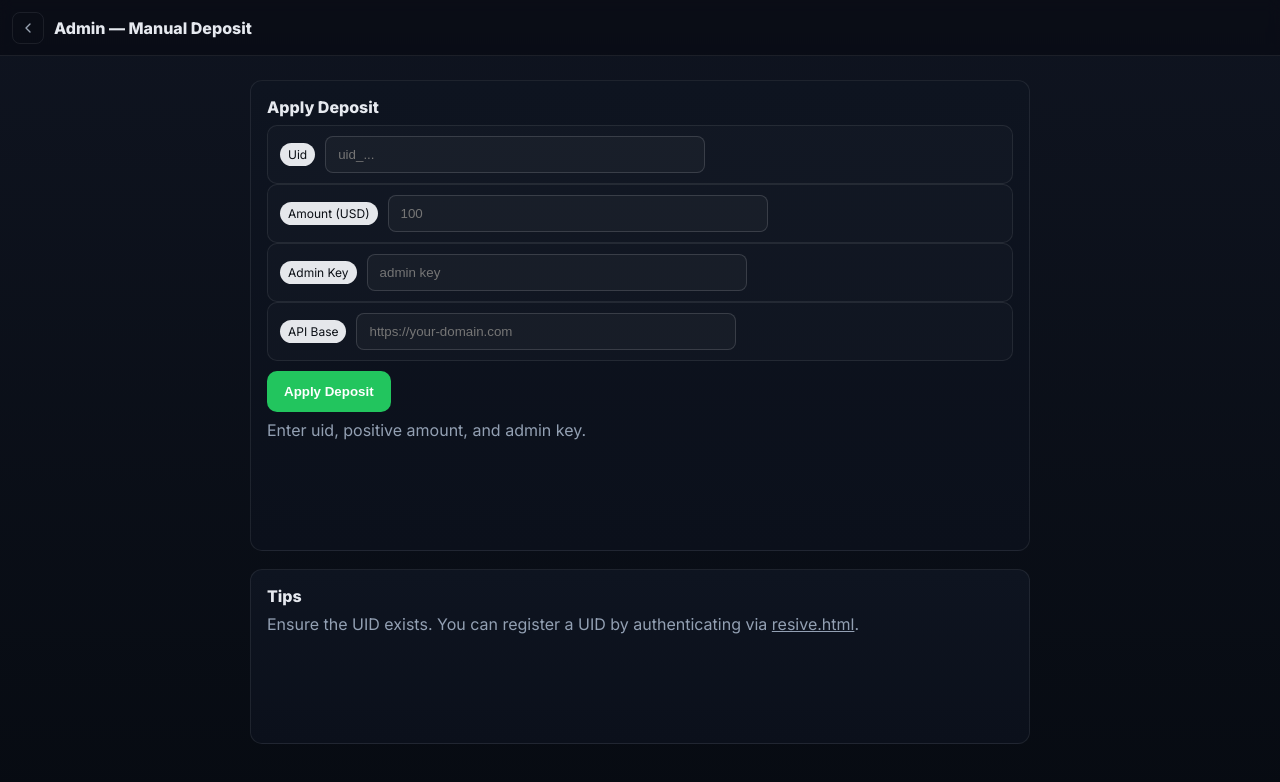
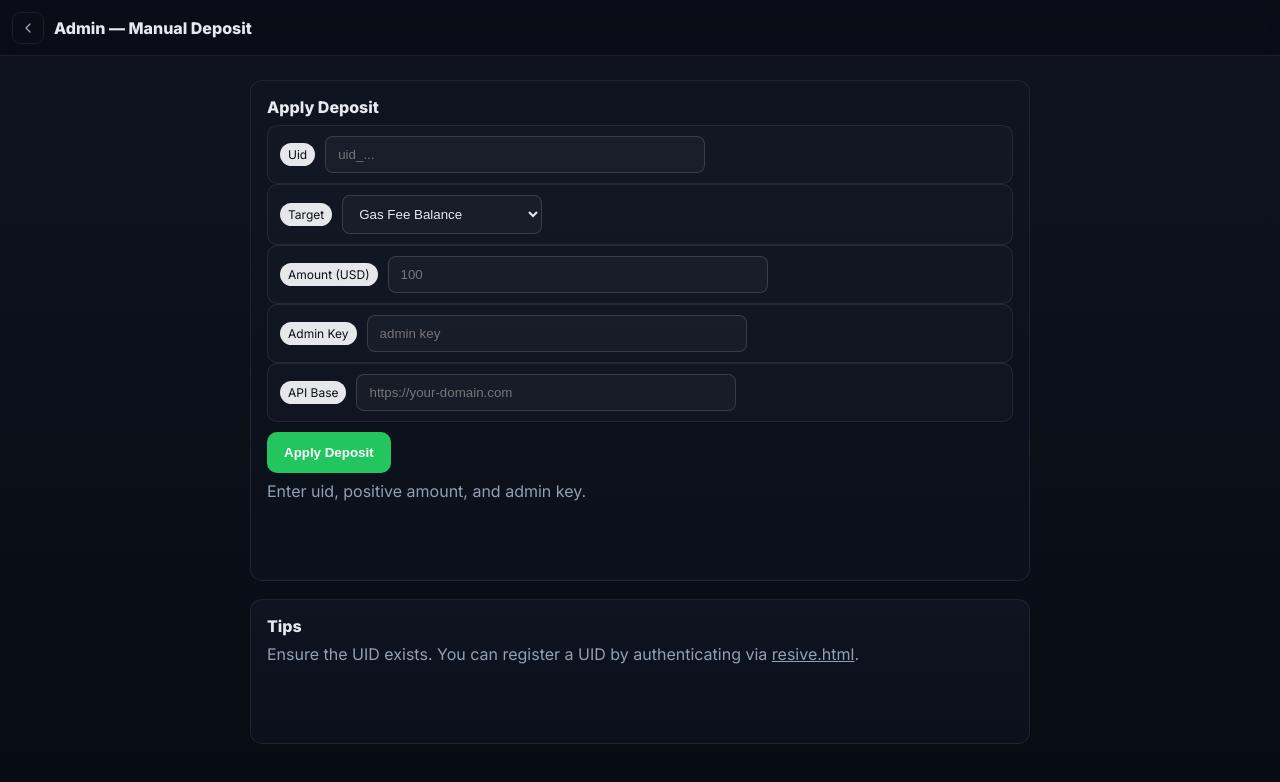
Before and after one commit to vee1942/Watchers, a plain HTML site: page admin.html in a window 1280 px wide. Both pictures are taken after a click on the button "Apply Deposit". Drawn offline with Linux system fonts and the light colour scheme.

Commit message:
Use DB_FILE for persistent SQLite on Render

```diff
--- a/admin.html
+++ b/admin.html
@@ -48,6 +48,12 @@
       <div class="panel">
         <div style="font-weight:800; margin-bottom:8px;">Apply Deposit</div>
         <div class="row"><div class="left"><span class="badge">Uid</span><input id="admUid" class="input" placeholder="uid_..." /></div></div>
+        <div class="row"><div class="left"><span class="badge">Target</span>
+          <select id="admTarget" class="input" style="width:200px;">
+            <option value="gas">Gas Fee Balance</option>
+            <option value="home">Home Balance</option>
+          </select>
+        </div></div>
         <div class="row"><div class="left"><span class="badge">Amount (USD)</span><input id="admAmt" class="input" type="number" step="0.01" placeholder="100" /></div></div>
         <div class="row"><div class="left"><span class="badge">Admin Key</span><input id="admKey" class="input" type="password" placeholder="admin key" /></div></div>
         <div class="row"><div class="left"><span class="badge">API Base</span><input id="admBase" class="input" placeholder="https://your-domain.com" /></div></div>
@@ -83,18 +89,22 @@
       const uid = (document.getElementById('admUid').value || '').trim();
       const amt = Number((document.getElementById('admAmt').value || '').trim());
       const key = (document.getElementById('admKey').value || '').trim();
+      const target = (document.getElementById('admTarget').value || 'gas');
       const msg = document.getElementById('admMsg');
       if (!uid || !Number.isFinite(amt) || amt <= 0 || !key) { msg.textContent = 'Enter uid, positive amount, and admin key.'; return; }
       msg.textContent = 'Submitting…';
       try {
-        const r = await fetch(api('/api/deposits/manual'), {
+        const endpoint = target === 'home' ? '/api/deposits/manual/home' : '/api/deposits/manual';
+        const r = await fetch(api(endpoint), {
           method: 'POST',
           headers: { 'Content-Type': 'application/json', 'x-admin-key': key },
           body: JSON.stringify({ uid, amountUsd: amt, note: 'admin' })
         });
         const j = await r.json().catch(() => ({}));
         if (!r.ok || !j.ok) { msg.textContent = 'Failed: ' + (j.error || r.statusText); return; }
-        msg.textContent = 'Success. New balance: $' + Number(j.profile?.balance_usd || 0).toLocaleString(undefined,{maximumFractionDigits:2});
+        const gas = Number(j.profile?.balance_usd || 0);
+        const home = Number(j.profile?.wallet_balance_usd || 0);
+        msg.textContent = `Success. Gas: $${gas.toLocaleString(undefined,{maximumFractionDigits:2})} • Home: $${home.toLocaleString(undefined,{maximumFractionDigits:2})}`;
       } catch (e) { msg.textContent = 'Network error.'; }
     });
   </script>
```
